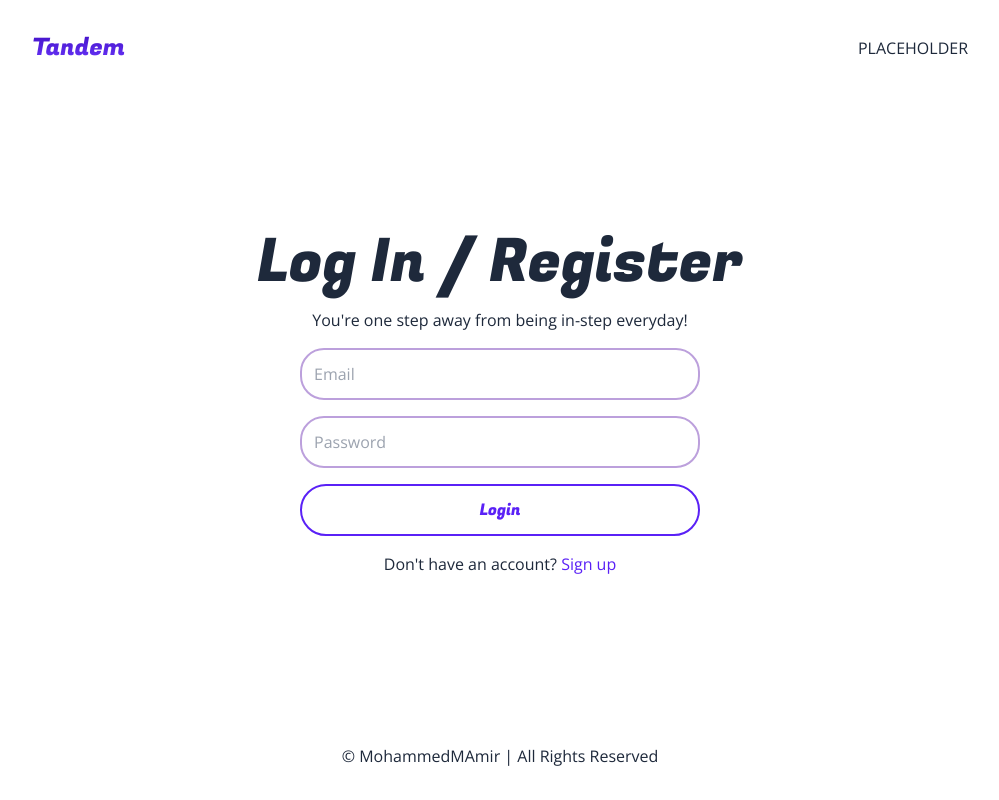
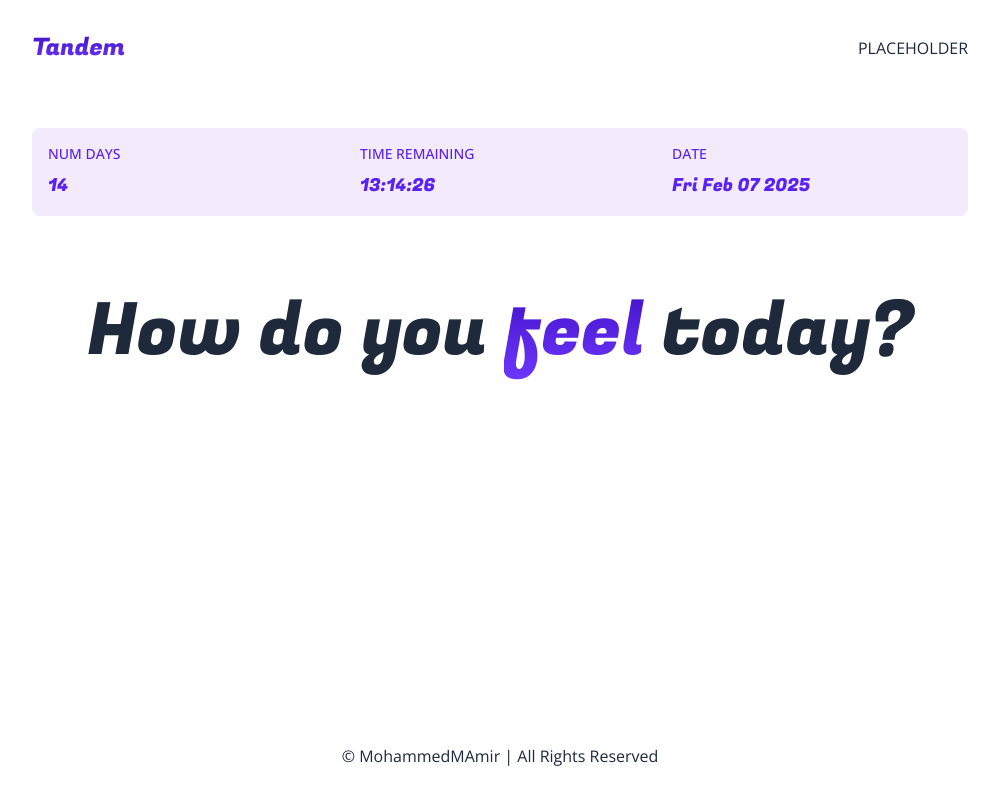
Before and after one commit to MohammedMAmir/Tandem, a Next.js app: page /dashboard in a window 1280 px wide. Shown: the whole page, without its empty margins (140-1139 px from the left). Built offline with nearby package versions, Linux system fonts and the light colour scheme.

Commit message:
dashboard start

```diff
--- a/app/dashboard/page.js
+++ b/app/dashboard/page.js
@@ -9,7 +9,7 @@
 
 export default function DashboardPage() {
 
-    const isAuthenticated = false
+    const isAuthenticated = true
 
     let children = (
         <Login />
--- a/app/globals.css
+++ b/app/globals.css
@@ -5,11 +5,11 @@
 :root{
     --light-prime: #5a21f6;
     --light-bold: #380dac;
-    --light-secondary: #BCA0DC;
+    --light-secondary: #e5d3f979;
     --light-accent: hsl(0, 69%, 86%);
     --light-background: #F8F6FA;
     --light-text: #3C3C3C;
-    --dark-prime: #A489D4;
+    --dark-prime: #c7a8fd;
     --dark-secondary: #7A5FA4;
     --dark-accent: #E6A8D7;
     --dark-background: #1B1221;
--- a/components/Dashboard.js
+++ b/components/Dashboard.js
@@ -1,7 +1,32 @@
+import { Fugaz_One } from 'next/font/google'
 import React from 'react'
 
+const fugaz = Fugaz_One({
+  subsets: ["latin"], weight: ['400'],
+});
+
 export default function Dashboard() {
+  const statuses = {
+    num_days: 14,
+    time_remaining: '13:14:26',
+    date: (new Date()).toDateString()
+  }
   return (
-    <div>Dashboard</div>
+    <div className=' flex flex-col flex-1 gap-10 sm:gap-14 md:gap-20 '>
+      <div className='grid grid-cols-1 sm:grid-cols-3 bg-[var(--light-secondary)]
+      text-[var(--light-prime)] rounded-lg'>
+        {Object.keys(statuses).map((status, statusIndex) => {
+          return(
+            <div key={statusIndex} className='p-4 flex flex-col gap-1 sm:gap-2'>
+              <p className = 'font-medium uppercase text-xs sm:text-sm '>{status.replaceAll('_', ' ')}</p>
+              <p className={'text-base sm:text-lg ' + fugaz.className}>{statuses[status]}</p>
+            </div>
+          )
+        })}
+      </div>
+      <h4 className={'text-5xl sm:text-6xl md:text-7xl text-center ' + fugaz.className}>
+        How do you <span className="textGradientPrime">feel</span> today?
+      </h4>
+    </div>
   )
 }
```
